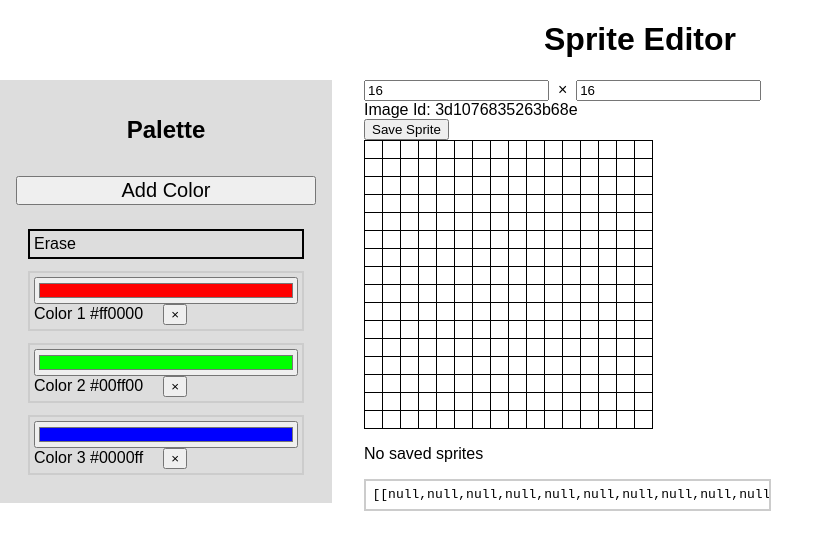
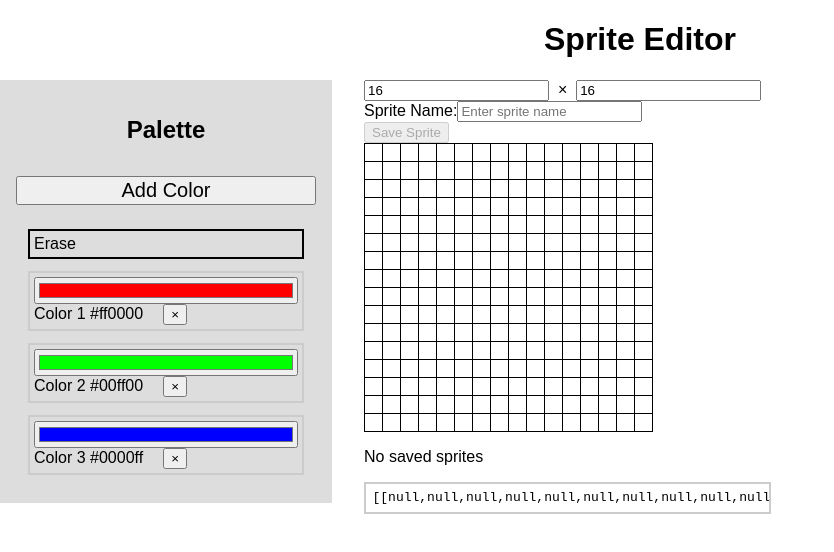
Before and after one commit to chipbell4/peach.js, a React app in the folder editor/: page / in a window 1280 px wide. Shown: the top 552 px of the page, without its empty margins (0-834 px from the left). Built offline with nearby package versions, Linux system fonts and the light colour scheme.

Commit message:
Using a name instead

```diff
--- a/editor/src/components/ImageIdDisplay.tsx
+++ b/editor/src/components/ImageIdDisplay.tsx
@@ -1,15 +1,23 @@
 import React from 'react';
-import { useImageHash } from '../hooks/useImageHash';
-
-type Bitmap = (number | null)[][];
 
 interface ImageIdDisplayProps {
-    sprite: Bitmap;
+    spriteName: string;
+    onSpriteNameChange: (name: string) => void;
 }
 
-const ImageIdDisplay = ({ sprite }: ImageIdDisplayProps) => {
-    const imageId = useImageHash(sprite);
-    return <div>Image Id: {imageId}</div>;
+const ImageIdDisplay = ({ spriteName, onSpriteNameChange }: ImageIdDisplayProps) => {
+    return (
+        <div className="image-id-display">
+            <label htmlFor="sprite-name">Sprite Name:</label>
+            <input
+                id="sprite-name"
+                type="text"
+                value={spriteName}
+                onChange={(e) => onSpriteNameChange(e.target.value)}
+                placeholder="Enter sprite name"
+            />
+        </div>
+    );
 };
 
 export default ImageIdDisplay;
--- a/editor/src/components/sprite-editor.tsx
+++ b/editor/src/components/sprite-editor.tsx
@@ -4,7 +4,6 @@ import { DimensionInput } from './dimension';
 import ImageIdDisplay from './ImageIdDisplay';
 import SpriteGrid from './SpriteGrid';
 import SavedSprites from './SavedSprites';
-import { useImageHash } from '../hooks/useImageHash';
 import { useResizableSprite } from '../hooks/useResizableSprite';
 import useSpriteStorage from '../hooks/useSpriteStorage';
 
@@ -20,16 +19,19 @@ interface SpriteEditorProps {
 
 const SpriteEditor = ({ sprite = [[null]], onSpriteChange = (s) => {}, color = null, palette = ["#f00"], onLoadSprite }: SpriteEditorProps) => {
     const [currentSprite, fill, onDimensionsChange] = useResizableSprite(sprite, onSpriteChange);
+    const [spriteName, setSpriteName] = React.useState('');
     const [saveCount, setSaveCount] = React.useState(0);
-    const imageId = useImageHash(currentSprite);
     const { saveSprite } = useSpriteStorage();
 
     const handleSaveSprite = () => {
-        saveSprite(imageId, currentSprite);
-        setSaveCount(saveCount + 1);
+        if (spriteName.trim()) {
+            saveSprite(spriteName, currentSprite);
+            setSaveCount(saveCount + 1);
+        }
     };
 
-    const handleLoadSpriteFromStorage = (_imageId: string, loadedSprite: Bitmap) => {
+    const handleLoadSpriteFromStorage = (imageId: string, loadedSprite: Bitmap) => {
+        setSpriteName(imageId);
         if (onLoadSprite) {
             onLoadSprite(loadedSprite);
         }
@@ -38,8 +40,8 @@
     return (
         <div className="sprite-editor">
             <DimensionInput initialWidth={sprite[0].length} initialHeight={sprite.length} onChange={onDimensionsChange} />
-            <ImageIdDisplay sprite={currentSprite} />
-            <button onClick={handleSaveSprite}>Save Sprite</button>
+            <ImageIdDisplay spriteName={spriteName} onSpriteNameChange={setSpriteName} />
+            <button onClick={handleSaveSprite} disabled={!spriteName.trim()}>Save Sprite</button>
             <SpriteGrid sprite={currentSprite} palette={palette} onCellFill={(row, col) => fill(row, col, color)} />
             <SavedSprites onLoadSprite={handleLoadSpriteFromStorage} refreshTrigger={saveCount} />
         </div>
```
